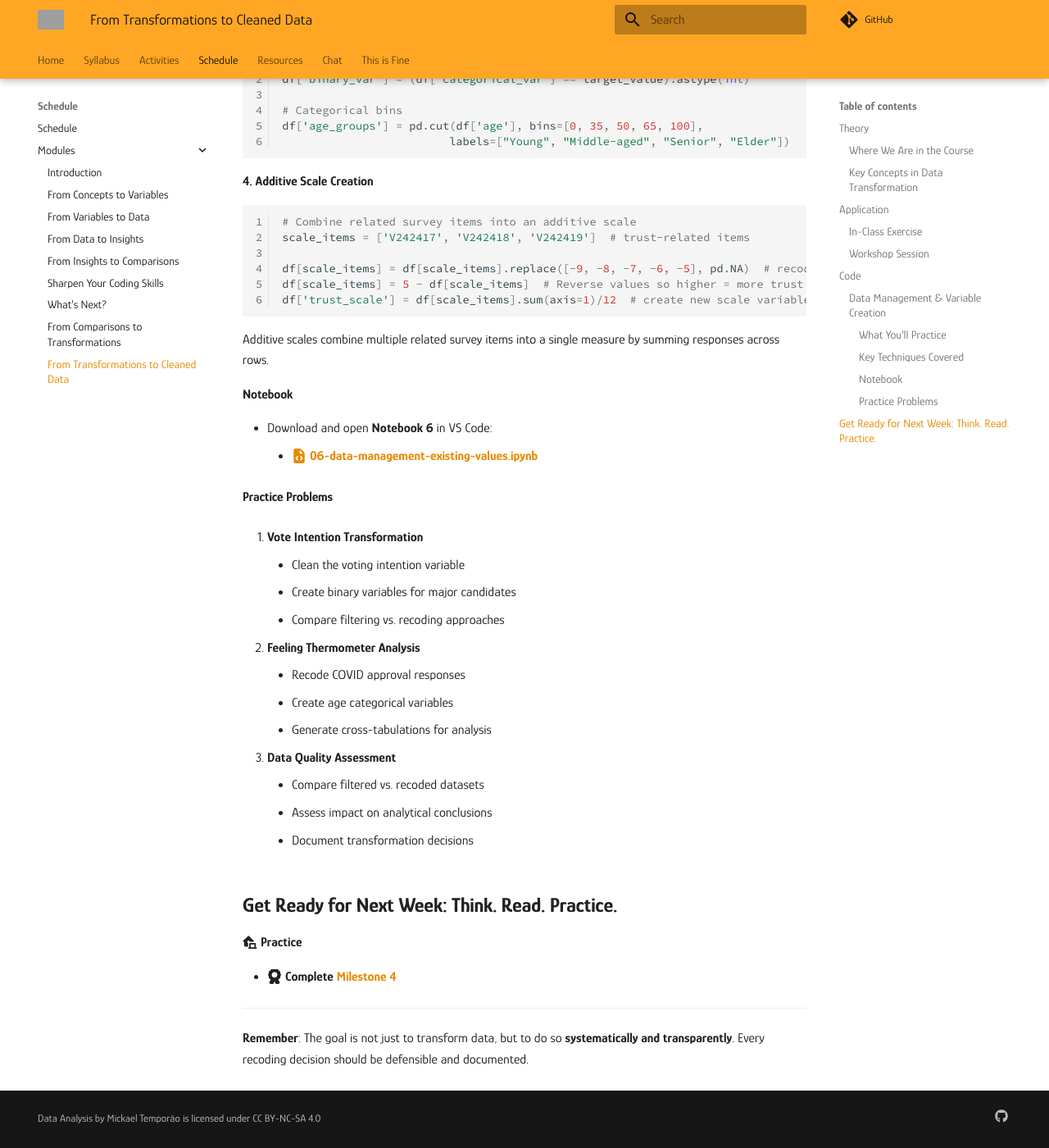
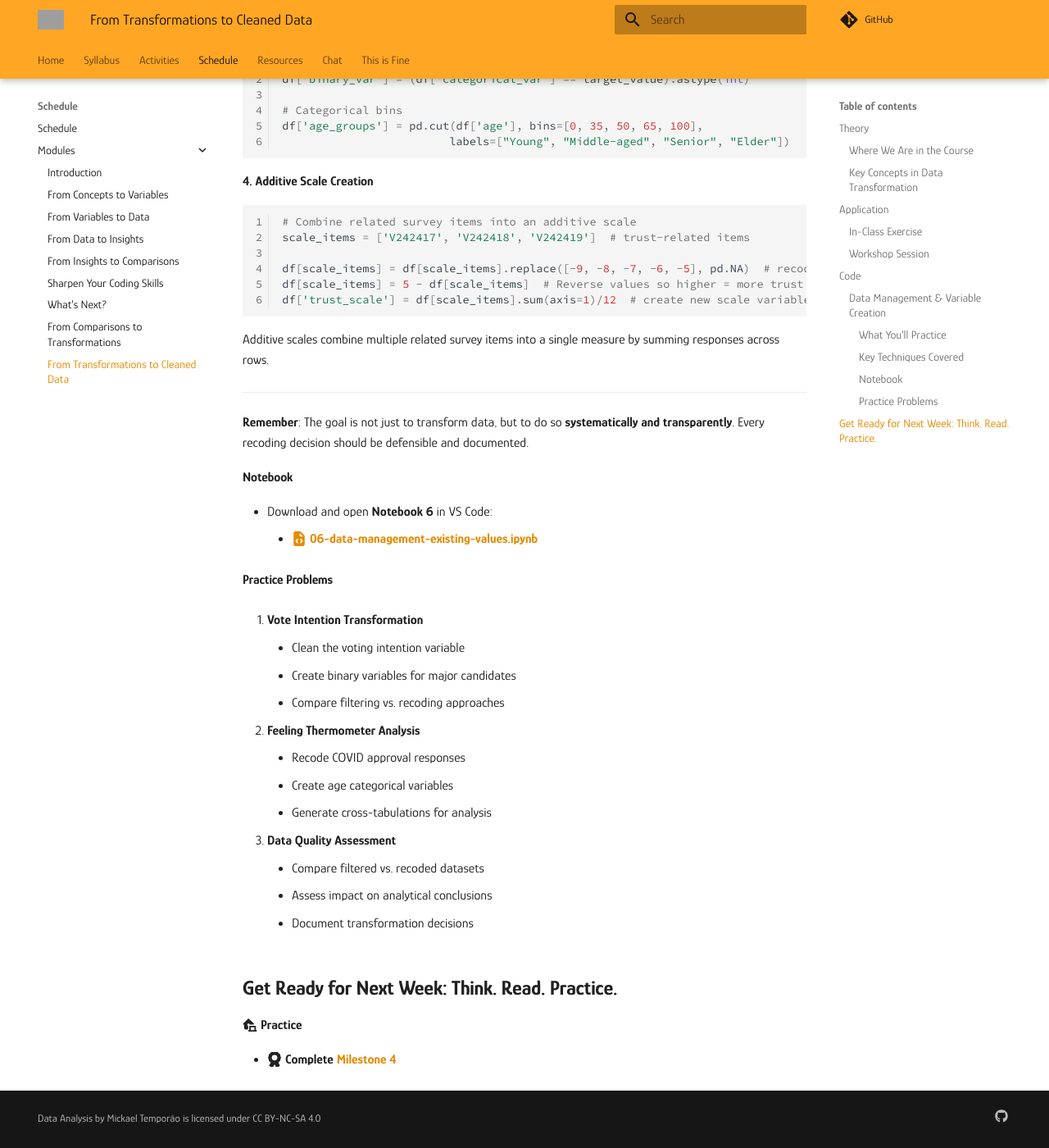
Before and after one commit to mickaeltemporao/data-analysis, an MkDocs documentation site: the page built from docs/modules/wrangling-2.md, in a window 1280 px wide and 1400 px high, scrolled down 2128 px. Shown: the whole window at 82% size. Built offline with MkDocs 1.6.1 and Material for MkDocs 9.7.7, drawn with Linux system fonts in a browser that asks for light colours; comment, search, counter and statistics services are not loaded; some of the changed lines change nothing that is shown; grey boxes are pictures that could not be loaded.

Commit message:
update tip

```diff
--- a/docs/modules/wrangling-2.md
+++ b/docs/modules/wrangling-2.md
@@ -97,6 +97,10 @@ df['trust_scale'] = df[scale_items].sum(axis=1)/12  # create new scale variable
 
 Additive scales combine multiple related survey items into a single measure by summing responses across rows.
 
+---
+
+**Remember**: The goal is not just to transform data, but to do so **systematically and transparently**. Every recoding decision should be defensible and documented.
+
 #### Notebook
 - Download and open **Notebook 6** in VS Code:
     - [:fontawesome-solid-file-code: **06-data-management-existing-values.ipynb**](https://github.com/mickaeltemporao/materials/tree/main/notebooks)
@@ -134,7 +138,3 @@ Additive scales combine multiple related survey items into a single measure by s
 <!-- - Start applying transformation techniques to your own research data -->
 <!-- - Prepare variable cleaning documentation for **Milestone 4** -->
 - :fontawesome-solid-award: **Complete** [**Milestone 4**](../activities/milestone-2.md)
-
----
-
-**Remember**: The goal is not just to transform data, but to do so **systematically and transparently**. Every recoding decision should be defensible and documented.
```
